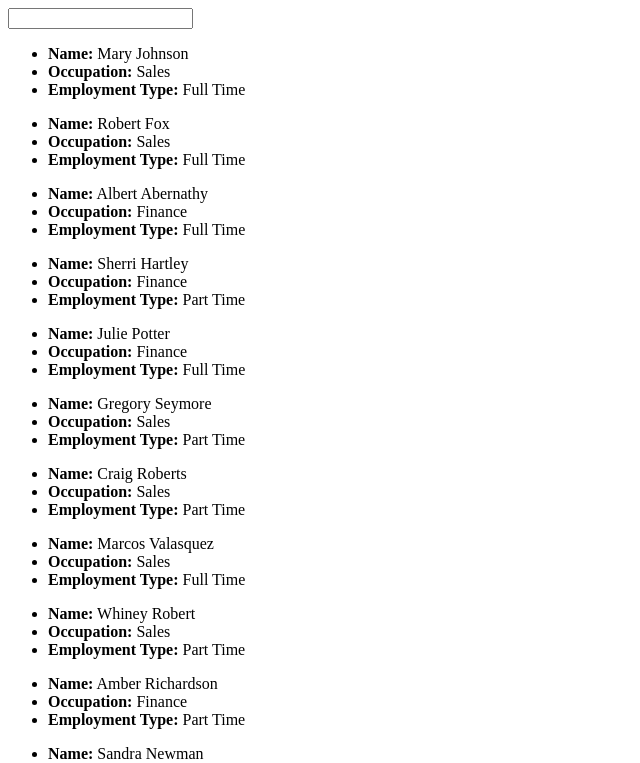
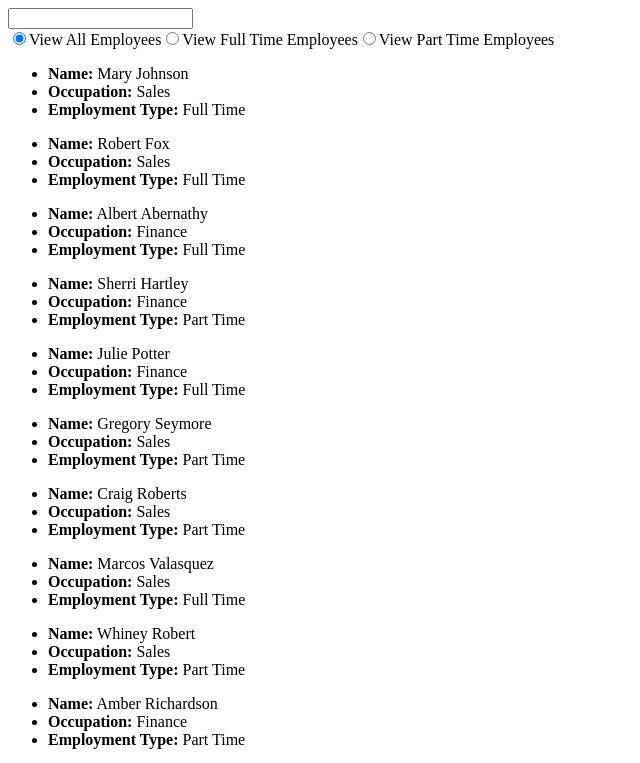
Before and after one commit to ald2424/employee-directory, a React (Create React App) app in the folder employee-directory/: page / in a window 1280 px wide. Shown: the top 763 px of the page, without its empty margins (0-640 px from the left). Built offline with nearby package versions, Linux system fonts and the light colour scheme.

Commit message:
added radio buttons. functionality isn't complete

```diff
--- a/employee-directory/src/App.js
+++ b/employee-directory/src/App.js
@@ -8,27 +8,51 @@ class App extends Component {
 
   state = {
     employees,
-    search: ""
+    search: "",
+    selectedOption: 'all'
   };
 
   updateSearch = e => {
     this.setState({
-      search: e.target.value
+      search: e.target.value,
+      selectedOption: e.target.value
     });
   };
+
 
 
   render() {
     let filteredEmps = this.state.employees.filter(
       (employee) => {
-        return employee.name.toLowerCase().indexOf(this.state.search.toLocaleLowerCase()) != -1;
-      }
+        return employee.name.toLowerCase().indexOf(this.state.search.toLowerCase()) != -1;
+    }
     );
+
     return (
+      // search bar
       <div>
-    {/* <SearchBar search={this.state.search}
-          handleInputChange={this.handleInputChange}/> */}
     <input type='text' onChange={this.updateSearch}/>
+    {/* *********************************************/}
+
+    {/* Radio Buttons */}
+    <form>
+        <label>
+          <input type = "radio" value="all" checked = {this.state.selectedOption === 'all'} onClick={this.updateSearch}/>
+            View All Employees
+        </label>
+        <label>
+          <input type = "radio" value="full" checked = {this.state.selectedOption === 'full'}onClick={this.updateSearch}/>
+            View Full Time Employees
+        </label>
+        <label>
+          <input type = "radio" value="part" checked = {this.state.selectedOption === 'part'}onClick={this.updateSearch}/>
+            View Part Time Employees
+        </label>
+    </form>
+
+    {/* ****************************************************** */}
+
+    {/* List of Employees */}
     <Wrapper>
         {filteredEmps.map(employee => (
          <EmpInfo
@@ -40,6 +64,7 @@ class App extends Component {
           />
         ))}
         </Wrapper>
+      {/* *********************************************************** */}
       </div>
     );
   }
--- a/employee-directory/src/components/SearchBar/index.js
+++ b/employee-directory/src/components/SearchBar/index.js
@@ -5,15 +5,7 @@ function searchBar(props){
     return(
 
         <div>
-        <label htmlFor="search">Search:</label>
-        <input
-          onChange={props.handleInputChange}
-          value={props.search}
-          name="search"
-          type="text"
-          placeholder="Search for an Employee"
-          id="search"
-        />
+
       </div>
 
     )
```
Also changed, not shown: employee-directory/src/p.js (deleted, +0 -11 lines).
